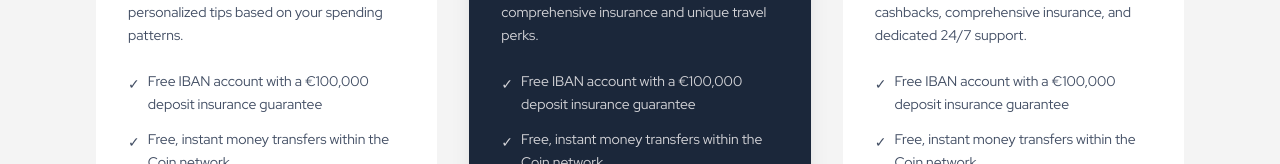
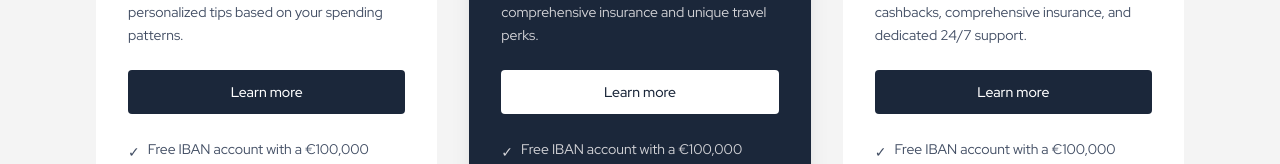
Before and after one commit to Enngage/migration-hackathon-nextjs, a Next.js app: page /pricing in a window 1280 px wide. Shown: the part 702-866 px from the top of the page. Built offline with nearby package versions, Linux system fonts and the light colour scheme.

Commit message:
Adds pricing cta

```diff
--- a/app/pricing/page.tsx
+++ b/app/pricing/page.tsx
@@ -1,7 +1,9 @@
 import { BarChart2, Headphones, type LucideIcon, PieChart, ShieldCheck, SlidersHorizontal, Smartphone } from "lucide-react";
 import type { Metadata } from "next";
 import Image from "next/image";
+import Link from "next/link";
 import { getPlans } from "@/lib/plans";
+import { resolveProductUrl } from "@/lib/utils/url-resolutions";
 
 export const metadata: Metadata = {
 	title: "Pricing",
@@ -86,6 +88,12 @@ export default async function PricingPage() {
 										{plan.description}
 									</p>
 								</div>
+								<Link
+									href={resolveProductUrl(plan.codename)}
+									className={`block text-center py-3 px-6 rounded font-medium text-sm transition-colors mb-6 ${plan.highlighted ? "bg-white text-[#1B273A] hover:bg-zinc-100" : "bg-[#1B273A] text-white hover:bg-[#414D63]"}`}
+								>
+									Learn more
+								</Link>
 								<ul className="space-y-3 mb-8 flex-1">
 									{plan.features.map((feature) => (
 										<li key={feature} className="flex items-start gap-2">
```
